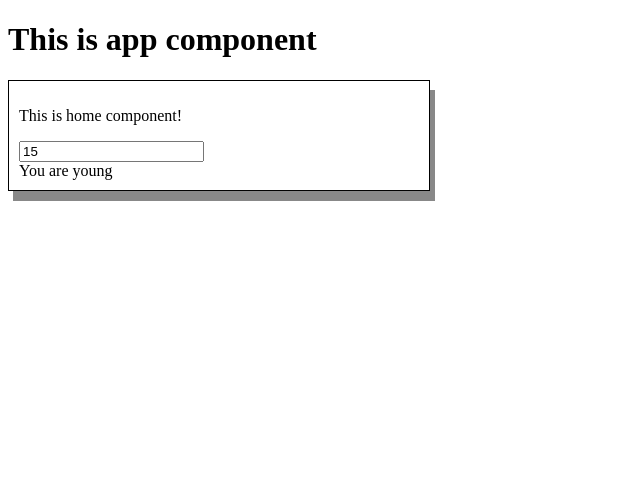
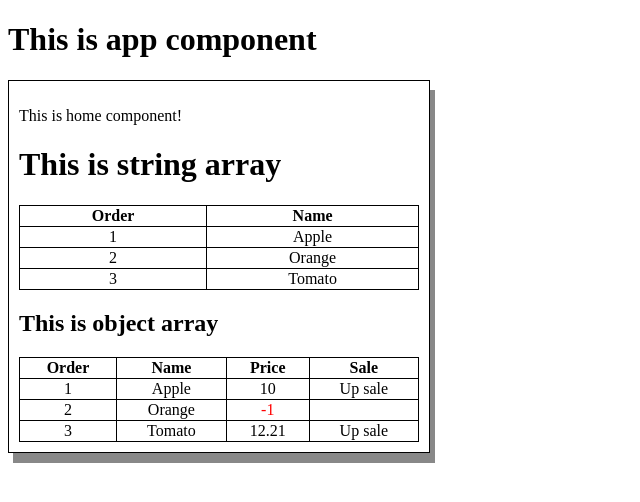
Before and after one commit to trunghiencdr/Angular16, an Angular app: page / in a window 1280 px wide. Shown: the top 502 px of the page, without its empty margins (0-640 px from the left). Built offline with nearby package versions, Linux system fonts and the light colour scheme.

Commit message:
ngFor with table

```diff
--- a/src/app/home/home.component.html
+++ b/src/app/home/home.component.html
@@ -1,8 +1,31 @@
 <div class="test">
     <p> This is home component!</p>
-    <input type="number" [(ngModel)]="age">
-    <br />
-    <div *ngIf="age <= 18; then young; else old"></div>
-    <ng-template #young>You are young</ng-template>
-    <ng-template #old>You are old</ng-template>
+    <h1>This is string array</h1>
+    <table>
+        <th>Order</th>
+        <th>Name</th>
+        <tr *ngFor="let fruit of fruits; let i=index">
+            <td>{{i+1}}</td>
+            <td>{{fruit}}</td>
+        </tr>
+    </table>
+
+    <h2>This is object array</h2>
+    <table>
+        <th>Order</th>
+        <th>Name</th>
+        <th>Price</th>
+        <th>Sale</th>
+        <tr *ngFor="let fruit of fruits2; let i = index">
+            <td>{{i+1}}</td>
+            <td>{{fruit.name}}</td>
+            <td>
+                <span [ngClass]="{'negative-number': fruit.price < 0}">{{fruit.price}}</span>
+            </td>
+            <td>
+                <span *ngIf="fruit.isSale === true">Up sale</span>
+            </td>
+        </tr>
+    </table>
+
 </div>
--- a/src/app/home/home.component.scss
+++ b/src/app/home/home.component.scss
@@ -4,3 +4,17 @@
     box-shadow: 5px 10px #888888;
     width: 400px;
 }
+
+table, td, th {
+    border: 1px solid;
+    text-align: center;
+}
+
+table {
+    width: 100%;
+    border-collapse: collapse;
+}
+
+.negative-number {
+    color: red;
+}
--- a/src/app/home/home.component.ts
+++ b/src/app/home/home.component.ts
@@ -8,6 +8,10 @@ import { Component } from '@angular/core';
 export class HomeComponent {
   public name = 'Hien';
   public age = 15;
+  public fruits = ['Apple', 'Orange', 'Tomato'];
+  public fruits2 = [{ name: 'Apple', price: 10, isSale: true },
+  { name: 'Orange', price: -1, isSale: false },
+  { name: 'Tomato', price: 12.21, isSale: true }];
   public resetName(): void {
     console.log('reset name function is called')
     this.name = '';
```
